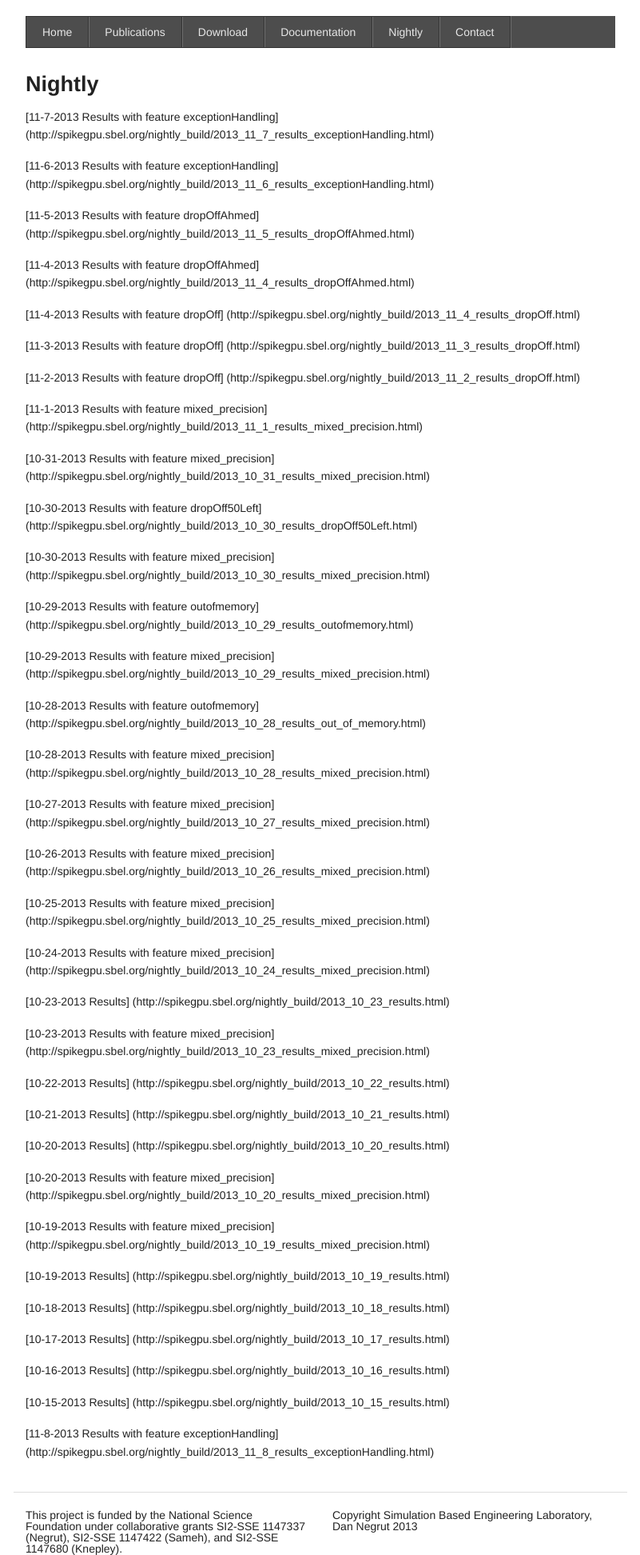
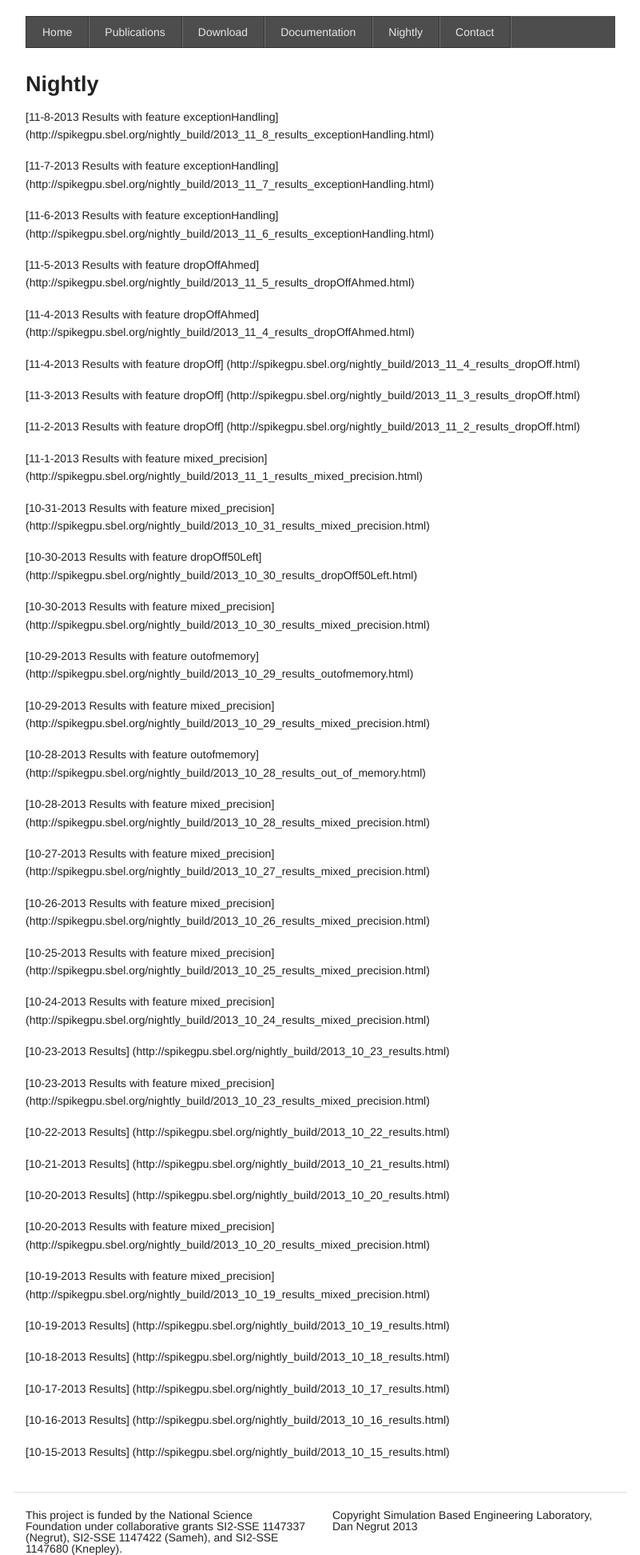
Before and after one commit to spikegpu/spikegpu.github.io, a Jekyll site: the page built from nightly_build/index.md, in a window 1280 px wide. Shown: the whole page at 80% size, without its empty margins (239-1040 px from the left). Built offline with Jekyll 4.4.1, drawn with Linux system fonts in a browser that asks for light colours; Markdown is read by kramdown in place of the engine named in the settings; part of the change alters nothing that is shown.

Commit message:
Adjust the order of displaying

```diff
--- a/nightly_build/index.md
+++ b/nightly_build/index.md
@@ -5,6 +5,8 @@ title: Nightly
 
 ### Nightly
 
+
+[11-8-2013 Results with feature exceptionHandling] (http://spikegpu.sbel.org/nightly_build/2013_11_8_results_exceptionHandling.html)
 
 [11-7-2013 Results with feature exceptionHandling] (http://spikegpu.sbel.org/nightly_build/2013_11_7_results_exceptionHandling.html)
 
@@ -67,5 +69,3 @@ title: Nightly
 [10-16-2013 Results] (http://spikegpu.sbel.org/nightly_build/2013_10_16_results.html)
 
 [10-15-2013 Results] (http://spikegpu.sbel.org/nightly_build/2013_10_15_results.html)
-
-[11-8-2013 Results with feature exceptionHandling] (http://spikegpu.sbel.org/nightly_build/2013_11_8_results_exceptionHandling.html)
```
